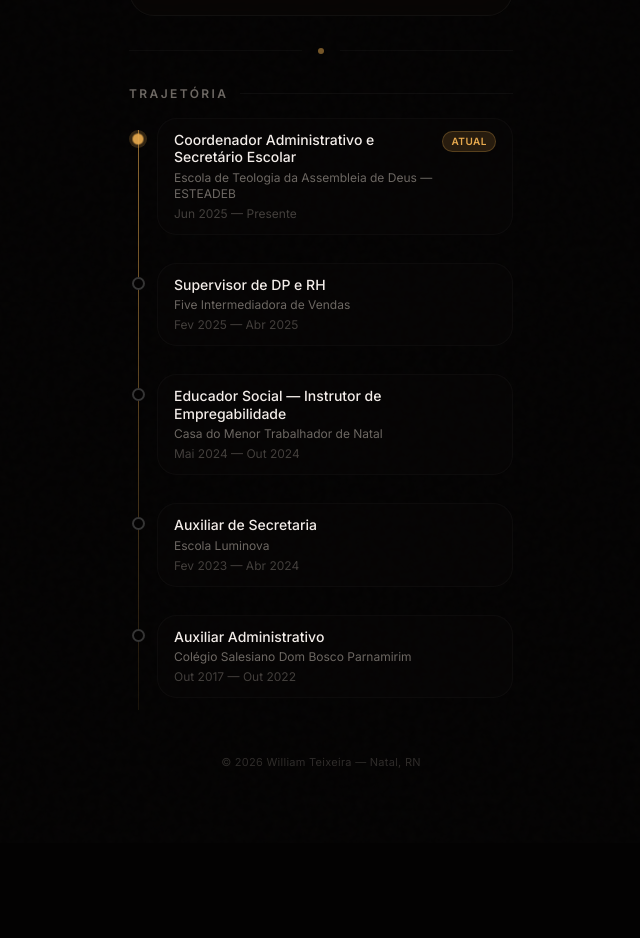
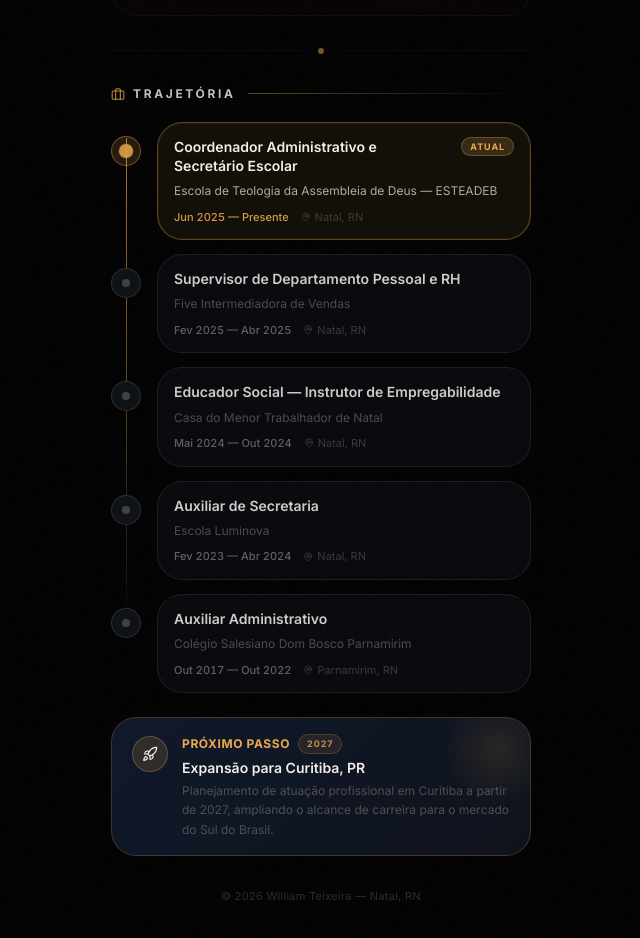
Before and after one commit to williantexeira52-max/portfolio-administrativo, a Next.js app: page / in a window 1280 px wide. Shown: the part 978-1916 px from the top of the page, without its empty margins (319-959 px from the left). Built offline with nearby package versions, Linux system fonts and the light colour scheme; a web font is replaced by a local one.

Commit message:
feat: enhance Home and ExperienceSection components with layout and icon updates

```diff
--- a/app/page.tsx
+++ b/app/page.tsx
@@ -83,7 +83,7 @@ const links = [
 export default function Home() {
   return (
     <IntroWrapper>
-    <main className="relative min-h-screen flex items-start justify-center px-5 py-14 bg-background overflow-hidden">
+    <main className="relative min-h-screen flex items-start justify-center px-4 sm:px-6 py-10 sm:py-14 bg-background overflow-x-hidden">
 
       {/* ── Orb 1: topo centro ── */}
       <div
@@ -114,7 +114,7 @@ export default function Home() {
       />
 
       {/* ── Conteúdo ── */}
-      <div className="relative z-10 w-full max-w-sm flex flex-col gap-8">
+      <div className="relative z-10 w-full max-w-[420px] flex flex-col gap-6 sm:gap-8">
 
         {/* Perfil */}
         <ProfileCard />
--- a/components/experience-section.tsx
+++ b/components/experience-section.tsx
@@ -1,8 +1,13 @@
+'use client'
+
 interface ExperienceItem {
   role: string
   company: string
   period: string
+  location?: string
   current?: boolean
+  future?: boolean
+  highlight?: string
 }
 
 const experiences: ExperienceItem[] = [
@@ -10,91 +15,261 @@ const experiences: ExperienceItem[] = [
     role: 'Coordenador Administrativo e Secretário Escolar',
     company: 'Escola de Teologia da Assembleia de Deus — ESTEADEB',
     period: 'Jun 2025 — Presente',
+    location: 'Natal, RN',
     current: true,
   },
   {
-    role: 'Supervisor de DP e RH',
+    role: 'Supervisor de Departamento Pessoal e RH',
     company: 'Five Intermediadora de Vendas',
     period: 'Fev 2025 — Abr 2025',
+    location: 'Natal, RN',
   },
   {
     role: 'Educador Social — Instrutor de Empregabilidade',
     company: 'Casa do Menor Trabalhador de Natal',
     period: 'Mai 2024 — Out 2024',
+    location: 'Natal, RN',
   },
   {
     role: 'Auxiliar de Secretaria',
     company: 'Escola Luminova',
     period: 'Fev 2023 — Abr 2024',
+    location: 'Natal, RN',
   },
   {
     role: 'Auxiliar Administrativo',
     company: 'Colégio Salesiano Dom Bosco Parnamirim',
     period: 'Out 2017 — Out 2022',
+    location: 'Parnamirim, RN',
   },
 ]
 
+function BriefcaseIcon({ className }: { className?: string }) {
+  return (
+    <svg className={className} viewBox="0 0 24 24" fill="none" stroke="currentColor" strokeWidth="1.8" strokeLinecap="round" strokeLinejoin="round" aria-hidden="true">
+      <rect width="20" height="14" x="2" y="7" rx="2" />
+      <path d="M16 21V5a2 2 0 0 0-2-2h-4a2 2 0 0 0-2 2v16" />
+    </svg>
+  )
+}
+
+function MapPinIcon({ className }: { className?: string }) {
+  return (
+    <svg className={className} viewBox="0 0 24 24" fill="none" stroke="currentColor" strokeWidth="2" strokeLinecap="round" strokeLinejoin="round" aria-hidden="true">
+      <path d="M20 10c0 6-8 12-8 12s-8-6-8-12a8 8 0 0 1 16 0Z" />
+      <circle cx="12" cy="10" r="3" />
+    </svg>
+  )
+}
+
+function RocketIcon({ className }: { className?: string }) {
+  return (
+    <svg className={className} viewBox="0 0 24 24" fill="none" stroke="currentColor" strokeWidth="1.8" strokeLinecap="round" strokeLinejoin="round" aria-hidden="true">
+      <path d="M4.5 16.5c-1.5 1.26-2 5-2 5s3.74-.5 5-2c.71-.84.7-2.13-.09-2.91a2.18 2.18 0 0 0-2.91-.09z" />
+      <path d="m12 15-3-3a22 22 0 0 1 2-3.95A12.88 12.88 0 0 1 22 2c0 2.72-.78 7.5-6 11a22.35 22.35 0 0 1-4 2z" />
+      <path d="M9 12H4s.55-3.03 2-4c1.62-1.08 5 0 5 0" />
+      <path d="M12 15v5s3.03-.55 4-2c1.08-1.62 0-5 0-5" />
+    </svg>
+  )
+}
+
 export function ExperienceSection() {
   return (
-    <section className="w-full space-y-4 animate-fade-up delay-900">
+    <section className="w-full space-y-5 animate-fade-up delay-900">
+
+      {/* Cabeçalho da seção */}
       <div className="flex items-center gap-3">
-        <h2 className="text-xs font-semibold tracking-[0.2em] uppercase text-muted-foreground">
+        <div className="flex items-center gap-2">
+          <BriefcaseIcon className="w-3.5 h-3.5 text-primary/80" />
+          <h2 className="text-xs font-bold tracking-[0.22em] uppercase text-foreground/80">
             Trajetória
           </h2>
-        <div className="flex-1 h-px bg-border/60" />
+        </div>
+        <div
+          className="flex-1 h-px"
+          style={{
+            background: 'linear-gradient(to right, oklch(0.78 0.13 75 / 0.4), transparent)',
+          }}
+        />
       </div>
 
+      {/* Timeline */}
       <div className="relative">
-        {/* Linha da timeline */}
+        {/* Linha vertical */}
         <div
-          className="absolute left-[9px] top-3 bottom-3 w-px"
+          className="absolute left-[15px] top-4 bottom-16 w-px pointer-events-none"
           style={{
             background:
-              'linear-gradient(to bottom, oklch(0.78 0.13 75 / 0.6), oklch(0.78 0.13 75 / 0.1))',
+              'linear-gradient(to bottom, oklch(0.78 0.13 75 / 0.7) 0%, oklch(0.78 0.13 75 / 0.15) 85%, transparent 100%)',
           }}
         />
 
-        <div className="space-y-1">
+        <div className="space-y-2.5">
           {experiences.map((exp, index) => (
-            <div key={index} className="flex gap-5 pl-7 relative group">
-              {/* Ponto da timeline */}
+            <div key={index} className="flex gap-4 relative group">
+
+              {/* Ponto / Dot */}
+              <div className="shrink-0 flex flex-col items-center" style={{ paddingTop: '14px' }}>
                 {exp.current ? (
-                <div className="absolute left-0 top-3 flex items-center justify-center">
-                  <div className="w-[18px] h-[18px] rounded-full bg-primary/20 flex items-center justify-center">
-                    <div className="w-2.5 h-2.5 rounded-full bg-primary animate-dot-pulse" />
+                  <div className="relative flex items-center justify-center">
+                    <div
+                      className="w-[30px] h-[30px] rounded-full flex items-center justify-center"
+                      style={{ background: 'oklch(0.78 0.13 75 / 0.15)', border: '1px solid oklch(0.78 0.13 75 / 0.4)' }}
+                    >
+                      <div
+                        className="w-3 h-3 rounded-full animate-dot-pulse"
+                        style={{ background: 'oklch(0.78 0.13 75)' }}
+                      />
                     </div>
                   </div>
                 ) : (
                   <div
-                  className="absolute left-[3px] top-[14px] w-[13px] h-[13px] rounded-full border-2 bg-background transition-colors duration-300 group-hover:border-primary/60"
-                  style={{ borderColor: 'oklch(1 0 0 / 20%)' }}
+                    className="w-[30px] h-[30px] rounded-full flex items-center justify-center transition-all duration-300 group-hover:border-primary/50 group-hover:bg-primary/5"
+                    style={{
+                      border: '1px solid oklch(1 0 0 / 0.12)',
+                      background: 'oklch(0.18 0.01 264)',
+                    }}
+                  >
+                    <div
+                      className="w-2 h-2 rounded-full transition-all duration-300 group-hover:bg-primary/60"
+                      style={{ background: 'oklch(1 0 0 / 0.2)' }}
                     />
+                  </div>
                 )}
+              </div>
 
+              {/* Conteúdo */}
+              <div className="flex-1 pb-1">
                 <div
-                className={`flex-1 pb-6 ${
-                  index === experiences.length - 1 ? 'pb-0' : ''
+                  className={`rounded-2xl px-4 py-3.5 transition-all duration-300 ${
+                    exp.current
+                      ? 'border group-hover:shadow-[0_0_24px_oklch(0.78_0.13_75/0.12)]'
+                      : 'border group-hover:border-primary/20 group-hover:bg-card/90'
+                  }`}
+                  style={
+                    exp.current
+                      ? {
+                          background: 'oklch(0.18 0.015 75 / 0.9)',
+                          borderColor: 'oklch(0.78 0.13 75 / 0.35)',
+                          boxShadow: '0 0 0 1px oklch(0.78 0.13 75 / 0.08) inset',
+                        }
+                      : {
+                          background: 'oklch(0.17 0.01 264 / 0.7)',
+                          borderColor: 'oklch(1 0 0 / 0.08)',
+                        }
+                  }
+                >
+                  {/* Topo: cargo + badge */}
+                  <div className="flex items-start justify-between gap-2 mb-1.5">
+                    <p
+                      className={`text-sm font-semibold leading-snug text-pretty flex-1 ${
+                        exp.current ? 'text-foreground' : 'text-foreground/85'
                       }`}
                     >
-                <div className="bg-card/50 border border-border/40 rounded-xl px-4 py-3 group-hover:border-primary/20 group-hover:bg-card/80 transition-all duration-300">
-                  <div className="flex items-start justify-between gap-2">
-                    <p className="text-sm font-medium text-foreground leading-tight text-pretty flex-1">
                       {exp.role}
                     </p>
                     {exp.current && (
-                      <span className="shrink-0 text-[10px] font-semibold tracking-wider uppercase px-2 py-0.5 rounded-full bg-primary/15 text-primary border border-primary/25">
+                      <span
+                        className="shrink-0 text-[9px] font-bold tracking-widest uppercase px-2 py-0.5 rounded-full"
+                        style={{
+                          background: 'oklch(0.78 0.13 75 / 0.18)',
+                          color: 'oklch(0.78 0.13 75)',
+                          border: '1px solid oklch(0.78 0.13 75 / 0.3)',
+                        }}
+                      >
                         Atual
                       </span>
                     )}
                   </div>
-                  <p className="text-xs text-muted-foreground mt-1">{exp.company}</p>
-                  <p className="text-xs text-muted-foreground/60 mt-1">{exp.period}</p>
+
+                  {/* Empresa */}
+                  <p
+                    className={`text-xs leading-relaxed ${
+                      exp.current ? 'text-foreground/70' : 'text-muted-foreground/70'
+                    }`}
+                  >
+                    {exp.company}
+                  </p>
+
+                  {/* Período + localização */}
+                  <div className="flex items-center gap-3 mt-2 flex-wrap">
+                    <span
+                      className="text-[11px] font-medium tabular-nums"
+                      style={{ color: exp.current ? 'oklch(0.78 0.13 75 / 0.9)' : 'oklch(1 0 0 / 0.35)' }}
+                    >
+                      {exp.period}
+                    </span>
+                    {exp.location && (
+                      <span className="flex items-center gap-1 text-[11px] text-muted-foreground/50">
+                        <MapPinIcon className="w-2.5 h-2.5" />
+                        {exp.location}
+                      </span>
+                    )}
+                  </div>
                 </div>
               </div>
             </div>
           ))}
         </div>
       </div>
+
+      {/* Card de Plano de Carreira — Curitiba 2027 */}
+      <div
+        className="relative rounded-2xl px-5 py-4 overflow-hidden mt-1"
+        style={{
+          background: 'linear-gradient(135deg, oklch(0.22 0.04 264 / 0.95), oklch(0.19 0.02 264 / 0.95))',
+          border: '1px solid oklch(0.78 0.13 75 / 0.22)',
+        }}
+      >
+        {/* Orb decorativo */}
+        <div
+          className="absolute -right-6 -top-6 w-28 h-28 rounded-full pointer-events-none"
+          style={{
+            background: 'radial-gradient(circle, oklch(0.78 0.13 75 / 0.12) 0%, transparent 70%)',
+          }}
+        />
+
+        <div className="relative flex items-start gap-3.5">
+          {/* Ícone */}
+          <div
+            className="shrink-0 w-9 h-9 rounded-xl flex items-center justify-center mt-0.5"
+            style={{
+              background: 'oklch(0.78 0.13 75 / 0.15)',
+              border: '1px solid oklch(0.78 0.13 75 / 0.3)',
+            }}
+          >
+            <RocketIcon className="w-4 h-4" style={{ color: 'oklch(0.78 0.13 75)' } as React.CSSProperties} />
+          </div>
+
+          <div className="flex-1 min-w-0">
+            <div className="flex items-center gap-2 mb-1">
+              <span
+                className="text-xs font-bold tracking-wider uppercase"
+                style={{ color: 'oklch(0.78 0.13 75)' }}
+              >
+                Próximo Passo
+              </span>
+              <span
+                className="text-[9px] font-bold tracking-widest uppercase px-2 py-0.5 rounded-full"
+                style={{
+                  background: 'oklch(0.78 0.13 75 / 0.1)',
+                  color: 'oklch(0.78 0.13 75 / 0.8)',
+                  border: '1px solid oklch(0.78 0.13 75 / 0.2)',
+                }}
+              >
+                2027
+              </span>
+            </div>
+            <p className="text-sm font-semibold text-foreground leading-snug">
+              Expansão para Curitiba, PR
+            </p>
+            <p className="text-xs text-muted-foreground/70 mt-1 leading-relaxed">
+              Planejamento de atuação profissional em Curitiba a partir de 2027, ampliando o alcance de carreira para o mercado do Sul do Brasil.
+            </p>
+          </div>
+        </div>
+      </div>
+
     </section>
   )
 }
--- a/components/profile-card.tsx
+++ b/components/profile-card.tsx
@@ -22,7 +22,7 @@ export function ProfileCard() {
           }}
         />
         {/* Foto */}
-        <div className="relative w-36 h-36 rounded-full overflow-hidden ring-[3px] ring-background">
+        <div className="relative w-32 h-32 sm:w-36 sm:h-36 rounded-full overflow-hidden ring-[3px] ring-background">
           <Image
             src="/william-real.png"
             alt="Foto de perfil de William Teixeira"
@@ -43,12 +43,12 @@ export function ProfileCard() {
       {/* Nome e cargo */}
       <div className="space-y-2 mt-2">
         <h1
-          className="font-serif text-4xl font-bold tracking-tight text-foreground text-balance leading-tight animate-fade-up delay-100"
+          className="font-serif text-3xl sm:text-4xl font-bold tracking-tight text-foreground text-balance leading-tight animate-fade-up delay-100"
           style={{ textShadow: '0 0 40px oklch(0.78 0.13 75 / 0.15)' }}
         >
           William Teixeira
         </h1>
-        <p className="text-xs font-semibold tracking-[0.25em] uppercase text-primary animate-fade-up delay-200">
+        <p className="text-[11px] sm:text-xs font-semibold tracking-[0.22em] sm:tracking-[0.25em] uppercase text-primary animate-fade-up delay-200">
           Coordenador Administrativo &amp; RH
         </p>
         <p className="text-sm text-muted-foreground flex items-center justify-center gap-1.5 animate-fade-up delay-300">
```
Lines whose indentation alone changed are shown as unchanged.
